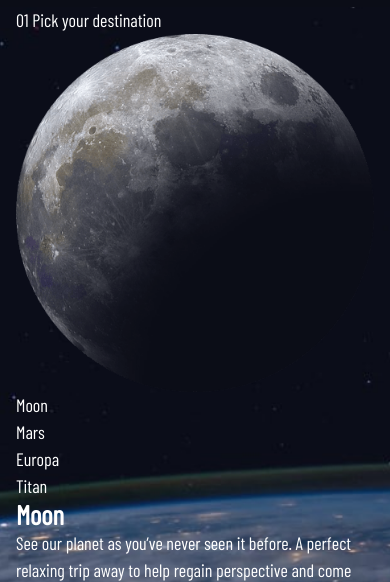
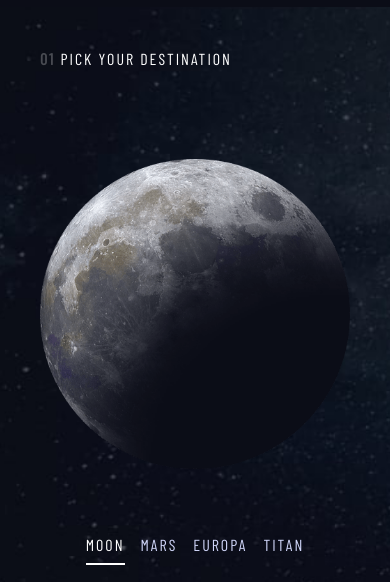
Before and after one commit to DeraTheOz/Space-Tourism-Website, a website built with Parcel: page src/pages/destination/destination-moon.html in a window 390 px wide. Shown: the part 73-655 px from the top of the page. Built offline with nearby package versions, Linux system fonts and the light colour scheme; a web font is replaced by a local one.

Commit message:
add destination styles

```diff
--- /dev/null
+++ b/src/css/destination.css
@@ -0,0 +1,164 @@
+.destination {
+    background-image: url('../assets/destination/background-destination-desktop.jpg');
+    background-repeat: no-repeat;
+    background-size: cover;
+    background-position: center;
+}
+
+/* DESTINATION */
+.destination__hero {
+    max-width: 69.375rem;
+    color: var(--blue-300);
+    margin: 0 auto;
+    font-weight: var(--weight-regular);
+}
+
+.destination__intro {
+    font-size: var(--text-28);
+    font-family: var(--barlow-condensed-regular);
+    color: var(--white);
+    text-transform: uppercase;
+    letter-spacing: var(--space-2);
+    margin: var(--space-24) 0;
+}
+
+.destination__step {
+    font-family: var(--barlow-condensed);
+    font-weight: 700;
+    opacity: 0.25;
+}
+
+.destination__container {
+    display: grid;
+    grid-template-columns: repeat(2, 1fr);
+    padding: var(--space-80) var(--space-40) 0;
+}
+
+.destination__image--box {
+    display: flex;
+    align-items: center;
+    justify-content: center;
+}
+
+.destination__details {
+    max-width: 27rem;
+    display: flex;
+    flex-direction: column;
+    justify-content: space-between;
+    padding: 0 var(--space-40);
+}
+
+.destination__list {
+    font-family: var(--barlow-condensed-regular);
+    font-size: var(--text-16);
+    height: 2rem;
+    display: flex;
+    align-items: center;
+    gap: var(--space-16);
+}
+
+.destination__item {
+    height: 100%;
+    text-transform: uppercase;
+    letter-spacing: var(--space-2);
+    padding-bottom: var(--space-16);
+    border-bottom: 2px solid transparent;
+}
+
+.destination__item--active {
+    color: var(--white);
+    border-bottom: 2px solid var(--white);
+}
+
+.destination__title {
+    font-family: var(--bellefair-regular);
+    font-size: var(--text-80);
+    text-transform: uppercase;
+    color: var(--white);
+    font-weight: var(--weight-regular);
+}
+
+.summary__line {
+    width: 100%;
+    height: 1px;
+    border: 1px solid var(--white);
+    opacity: 0.25;
+}
+
+.destination__statistics {
+    font-size: var(--text-14);
+    display: flex;
+    align-items: center;
+    gap: var(--space-64);
+}
+
+.destination__distance,
+.destination__time {
+    font-family: var(--barlow-condensed-regular);
+    text-transform: uppercase;
+    display: flex;
+    flex-direction: column;
+    letter-spacing: var(--space-2);
+}
+
+.destination__distance span,
+.destination__time span {
+    font-size: var(--text-28);
+    font-family: var(--bellefair-regular);
+    color: var(--white);
+}
+
+/* 1100px-68.75em */
+@media screen and (max-width: 68.75em) {
+    .destination {
+        background-image: url('../assets/destination/background-destination-tablet.jpg');
+    }
+
+    .destination__intro {
+        margin: var(--space-40) 0;
+    }
+
+    .destination__container {
+        grid-template-columns: 1fr;
+        text-align: center;
+    }
+
+    .destination__details {
+        max-width: 35rem;
+        margin: 0 auto;
+        align-items: center;
+        justify-content: center;
+        gap: var(--space-24);
+        padding: var(--space-64) 0;
+    }
+}
+
+/* // 600px-37.5em // */ /* // Mobile */
+@media screen and (max-width: 37.5em) {
+    .destination {
+        background-image: url('../assets/destination/background-destination-mobile.jpg');
+    }
+
+    .destination__hero {
+        padding: 0 var(--space-24);
+    }
+
+    .destination__container {
+        font-size: var(--text-14);
+        padding: var(--space-48) 0 0;
+    }
+
+    .destination__intro {
+        font-size: var(--text-16);
+    }
+
+    .destination__title {
+        font-size: var(--text-56);
+    }
+
+    .destination__statistics {
+        flex-direction: column;
+        justify-content: center;
+        gap: var(--space-24);
+    }
+}
--- a/src/css/header.css
+++ b/src/css/header.css
@@ -18,7 +18,8 @@
 .line {
     width: 100%;
     height: 1px;
-    background-color: rgb(255, 255, 255, 0.1);
+    border: 1px solid var(--white);
+    opacity: 0.25;
     position: absolute;
     top: 50%;
     left: 0;
--- a/src/css/home.css
+++ b/src/css/home.css
@@ -1,3 +1,10 @@
+.home {
+    background-image: url('../assets/home/background-home-desktop.jpg');
+    background-repeat: no-repeat;
+    background-size: cover;
+    background-position: center;
+}
+
 .container {
     max-width: 90rem;
     height: 100%;
@@ -17,23 +24,23 @@
     padding-top: var(--space-128);
 }
 
-.hero__container {
-    display: grid;
-    grid-template-columns: repeat(2, 1fr);
-    align-items: center;
-    padding: var(--space-16) 0;
-}
-
-.hero__box {
-    max-width: 33.75rem;
-}
-
-.hero__tag {
+.hero__intro {
     font-size: var(--text-28);
     font-family: var(--barlow-condensed-regular);
     text-transform: uppercase;
     letter-spacing: var(--space-2);
     padding-top: var(--space-128);
+}
+
+.hero__container {
+    display: grid;
+    grid-template-columns: repeat(2, 1fr);
+    align-items: center;
+    padding: var(--space-16) 0 var(--space-80);
+}
+
+.hero__box {
+    max-width: 33.75rem;
 }
 
 .hero__title {
@@ -121,6 +128,10 @@
 
 /* 1100px-68.75em */
 @media screen and (max-width: 68.75em) {
+    .home {
+        background-image: url('../assets/home/background-home-tablet.jpg');
+    }
+
     #main {
         padding: 0 var(--space-24);
     }
@@ -144,6 +155,10 @@
 
 /* // 600px-37.5em // */ /* // Mobile */
 @media screen and (max-width: 37.5em) {
+    .home {
+        background-image: url('../assets/home/background-home-mobile.jpg');
+    }
+
     #main {
         padding: 0 var(--space-16);
     }
@@ -152,7 +167,7 @@
         font-size: var(--text-14);
     }
 
-    .hero__tag {
+    .hero__intro {
         font-size: var(--text-16);
         padding-top: var(--space-24);
     }
--- a/src/css/main.css
+++ b/src/css/main.css
@@ -1,3 +1,6 @@
 @import './resets.css';
 @import './header.css';
+@import './destination.css';
 @import './home.css';
+@import './crew.css';
+@import './technology.css';
--- a/src/css/resets.css
+++ b/src/css/resets.css
@@ -133,10 +133,6 @@ body {
     color: var(--white);
     min-height: 100svh;
     line-height: 1.5;
-    background-image: url('../assets/home/background-home-desktop.jpg');
-    background-repeat: no-repeat;
-    background-size: cover;
-    background-position: center center;
 }
 
 .menu__icon {
@@ -150,17 +146,3 @@ body {
     height: 21px;
     fill: var(--blue-300);
 }
-
-/* 1100px-68.75em */
-@media screen and (max-width: 68.75em) {
-    body {
-        background-image: url('../assets/home/background-home-tablet.jpg');
-    }
-}
-
-/* 600px-37.5em */
-@media screen and (max-width: 37.5em) {
-    body {
-        background-image: url('../assets/home/background-home-mobile.jpg');
-    }
-}
```
Also changed, not shown: src/css/crew.css (added), src/css/technology.css (added).
